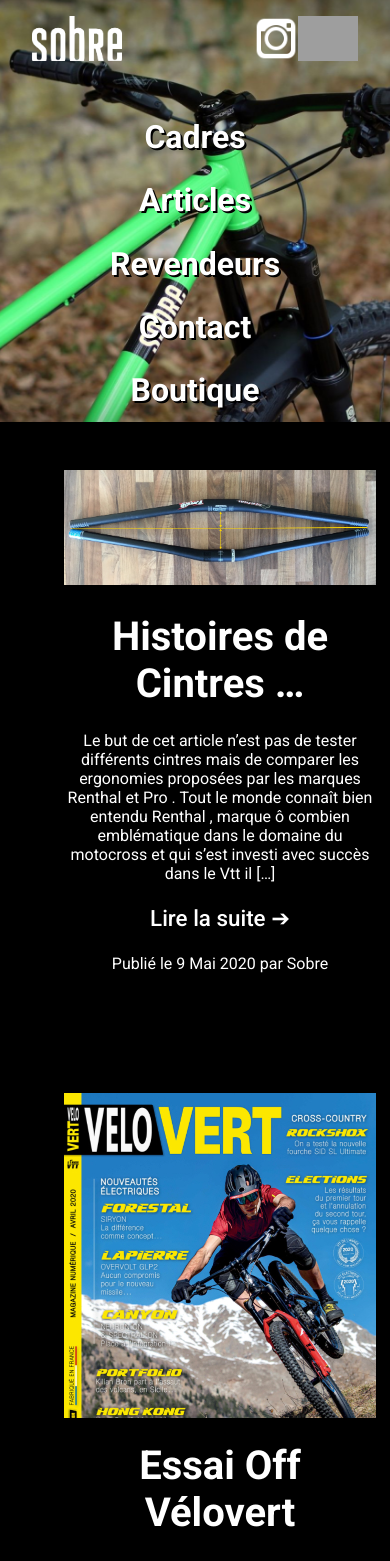
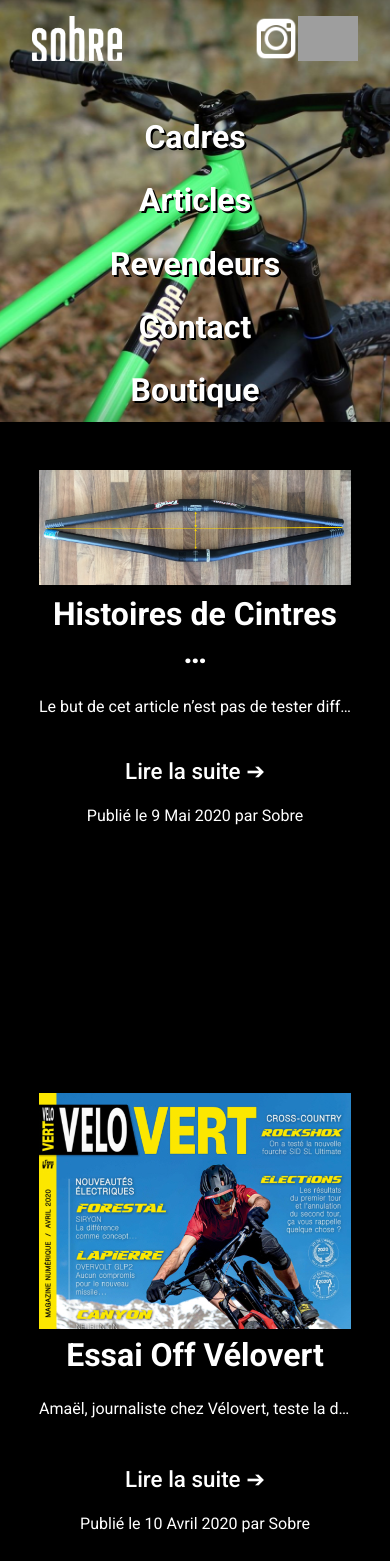
Before and after one commit to jetzy46/SobreBikesCopy, a React (Create React App) app: page /articles in a window 390 px wide. Shown: the top 1561 px of the page. Built offline with nearby package versions, Linux system fonts and the light colour scheme; grey boxes are pictures that could not be loaded.

Commit message:
think I finished the responsive on the second breakpoint. Done all of the pages and tweaked the frames component

```diff
--- a/src/App/Components/ArticleCard/articleCard.js
+++ b/src/App/Components/ArticleCard/articleCard.js
@@ -9,7 +9,7 @@
       </Thumbnail>
       <TextContainer>
         <h3>{props.title}</h3>
-        <p>{props.description}</p>
+        <Description>{props.description}</Description>
         <a href={props.link} target="_blank" rel="noreferrer">
           Lire la suite ➔
         </a>
@@ -23,7 +23,7 @@
 export default Card;
 
 const MainContainer = styled.div`
-  width: 28vw;
+  width: 26vw;
   height: 70vh;
   display: flex;
   flex-direction: column;
@@ -31,10 +31,12 @@
   justify-content: start;
   margin: 1em 2em;
   @media only screen and (max-width: 1299px) {
-    width: 40vw;
+    width: 38vw;
   }
   @media only screen and (max-width: 799px) {
     width: 80vw;
+    max-height: 90vh;
+    margin: 1em 0;
   }
 `;
 const Thumbnail = styled.div`
@@ -43,6 +45,9 @@
   overflow: hidden;
   > img {
     width: 100%;
+  }
+  @media only screen and (max-width: 799px) {
+    max-height: 40%;
   }
 `;
 const TextContainer = styled.div`
@@ -55,15 +60,33 @@
     font-size: 2.5em;
     text-align: center;
     margin: 0.6em 0;
-  }
-  > p {
-    text-align: center;
-    margin: 0;
-    padding: 0;
+    @media only screen and (max-width: 799px) {
+      font-size: 2em;
+      margin: 0;
+      margin-top: 0.2em;
+    }
   }
   > a {
     margin: 1em;
     font-size: 1.4em;
     font-weight: 500;
   }
+  > p {
+    @media only screen and (max-width: 799px) {
+      font-size: 1em;
+      margin: 0;
+    }
+  }
 `;
+
+const Description = styled.p`
+  width: 100%;
+  text-align: center;
+  margin: 0;
+  @media only screen and (max-width: 799px) {
+    padding: 1.6em 0;
+    overflow: hidden;
+    white-space: nowrap;
+    text-overflow: ellipsis;
+  }
+`;
--- a/src/App/Components/Frames/frames.js
+++ b/src/App/Components/Frames/frames.js
@@ -55,6 +55,9 @@
     font-size: 3em;
     font-weight: 700;
     margin: 0;
+    @media only screen and (max-width: 799px) {
+      font-size: 1.8em;
+    }
   }
   @media only screen and (max-width: 799px) {
     height: 10%;
--- a/src/App/routes/Articles/Articles.js
+++ b/src/App/routes/Articles/Articles.js
@@ -38,5 +38,6 @@
   @media only screen and (max-width: 799px) {
     flex-direction: column;
     justify-content: center;
+    flex-wrap: nowrap;
   }
 `;
--- a/src/App/routes/Bikes/Dad.js
+++ b/src/App/routes/Bikes/Dad.js
@@ -181,6 +181,7 @@
   }
   > h4 {
     font-size: 2em;
+    text-align: center;
   }
 `;
 
@@ -189,8 +190,10 @@
   flex-direction: column;
   align-items: start;
   justify-content: space-evenly;
-
   font-size: 1.5em;
+  @media only screen and (max-width: 799px) {
+    font-size: 1em;
+  }
 `;
 const SpecsList = styled.ul`
   margin: 0;
--- a/src/App/routes/Bikes/Multi.js
+++ b/src/App/routes/Bikes/Multi.js
@@ -156,6 +156,7 @@
   }
   > h4 {
     font-size: 2em;
+    text-align: center;
   }
 `;
 
@@ -164,8 +165,10 @@
   flex-direction: column;
   align-items: start;
   justify-content: space-evenly;
-
   font-size: 1.5em;
+  @media only screen and (max-width: 799px) {
+    font-size: 1em;
+  }
 `;
 const SpecsList = styled.ul`
   margin: 0;
--- a/src/App/routes/Bikes/Off.js
+++ b/src/App/routes/Bikes/Off.js
@@ -110,7 +110,7 @@
         </Specifications>
         <MosaicContainer>
           <Carousel
-            autoPlay
+            // autoPlay
             infiniteLoop={true}
             dynamicHeight={true}
             showStatus={false}
@@ -155,6 +155,7 @@
   }
   > h4 {
     font-size: 2em;
+    text-align: center;
   }
 `;
 
@@ -163,8 +164,10 @@
   flex-direction: column;
   align-items: start;
   justify-content: space-evenly;
-
   font-size: 1.5em;
+  @media only screen and (max-width: 799px) {
+    font-size: 1em;
+  }
 `;
 const SpecsList = styled.ul`
   margin: 0;
--- a/src/App/routes/Bikes/Versatile.js
+++ b/src/App/routes/Bikes/Versatile.js
@@ -189,6 +189,7 @@
   }
   > h4 {
     font-size: 2em;
+    text-align: center;
   }
 `;
 
@@ -197,8 +198,10 @@
   flex-direction: column;
   align-items: start;
   justify-content: space-evenly;
-
   font-size: 1.5em;
+  @media only screen and (max-width: 799px) {
+    font-size: 1em;
+  }
 `;
 const SpecsList = styled.ul`
   margin: 0;
@@ -232,6 +235,7 @@
 const MosaicContainer = styled.div`
   margin: 2em 0;
 }
+
 .slider-wrapper.axis-horizontal {
   height: 50vh !important;
   display: flex;
--- a/src/App/routes/Brand/Brand.js
+++ b/src/App/routes/Brand/Brand.js
@@ -51,6 +51,9 @@
 const TextContainer = styled.div`
   font-size: 1.5em;
   color: lightgrey;
+  @media only screen and (max-width: 799px) {
+    font-size: 1.1em;
+  }
   > h6 {
     margin: 0;
     text-transform: capitalize;
--- a/src/App/routes/Copyright/Copyright.js
+++ b/src/App/routes/Copyright/Copyright.js
@@ -45,6 +45,9 @@
 const TextContainer = styled.div`
   font-size: 1.5em;
   color: lightgrey;
+  @media only screen and (max-width: 799px) {
+    font-size: 1.1em;
+  }
   > a:hover {
     text-decoration: underline;
   }
@@ -55,6 +58,3 @@
     font-size: 1.2em;
   }
 `;
-
-// juste faire une explication du pourquoi du comment
-// avec un lien vers la vrai page
--- a/src/App/routes/Sellers/Sellers.js
+++ b/src/App/routes/Sellers/Sellers.js
@@ -29,6 +29,7 @@
   > h2 {
     font-size: 2.5em;
     margin-bottom: 0;
+    text-align: center;
   }
 `;
 
```
